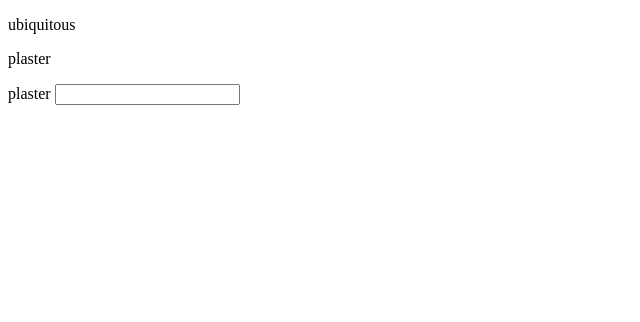
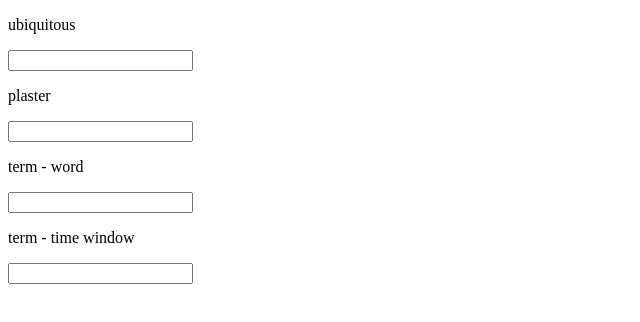
Before and after one commit to williangds/williangds.github.io, a plain HTML site: page index.html in a window 1280 px wide. Shown: the whole page, without its empty margins (0-640 px from the left). Drawn offline with Linux system fonts and the light colour scheme; files that its build step writes are made by us from their sources.

Commit message:
formatação simples e adilçao de palavras (term 2x)

```diff
--- a/index.html
+++ b/index.html
@@ -13,14 +13,18 @@
     </header>
 
     <main>
+
       <p>ubiquitous</p>
+      <input type="" name="" value="">
+
       <p>plaster</p>
+      <input type="" name="" value="">
 
-      <form>
-        <label for="plaster">plaster</label>
-        <input type="text" name="plaster" value="">
+      <p>term - word</p>
+      <input type="" name="" value="">
 
-      </form>
+      <p>term - time window</p>
+      <input type="" name="" value="">
 
     </main>
 
```
